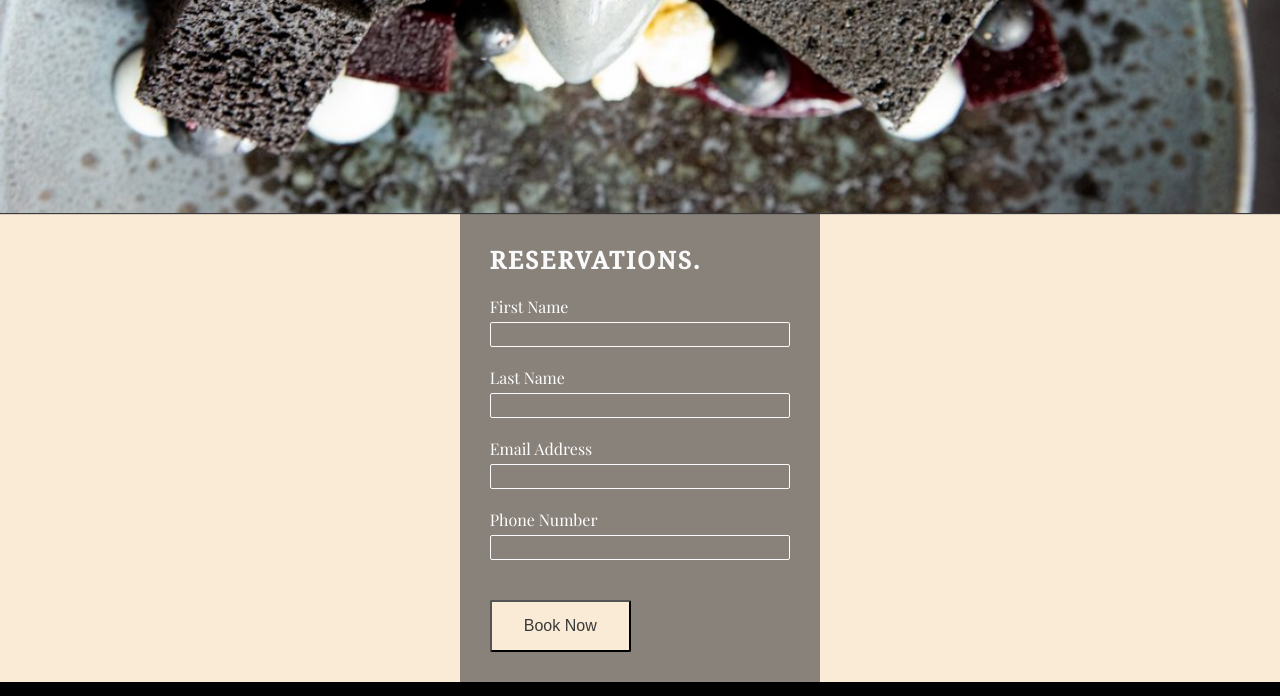
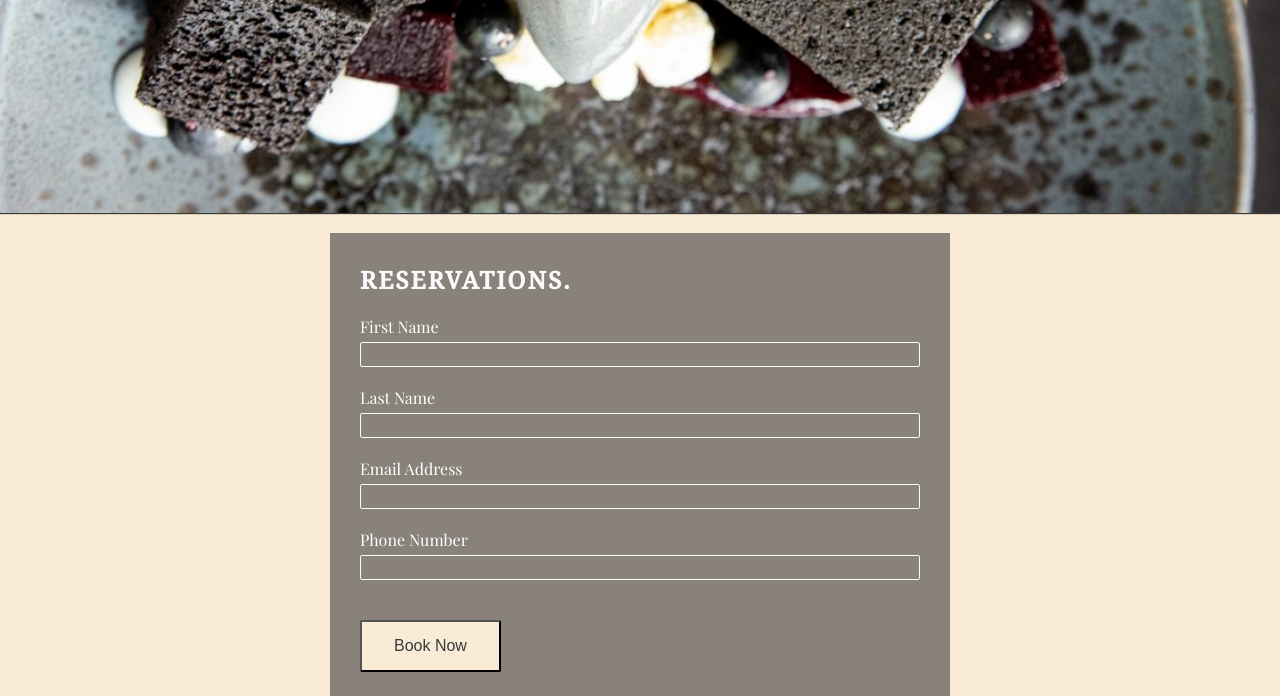
Before and after one commit to Alessandr095/Husk, a plain HTML site: page reservations.html in a window 1280 px wide. Shown: the part 462-1158 px from the top of the page. Drawn offline with nearby package versions, Linux system fonts and the light colour scheme.

Commit message:
fixed reservation form

```diff
--- a/assets/css/style.css
+++ b/assets/css/style.css
@@ -92,9 +92,6 @@ main {
     margin-top: 47px;
     display: flex;
     flex-direction: column;
-
-
-
 }
 
 #main-photo {
@@ -289,13 +286,19 @@ hr {
     justify-content: center;
     align-items: center;
     width: 100%;
+    padding: 20px 20px 20px 20px;
+
 }
 
 #reservation-form {
     display: inline-block;
+    flex-direction: column;
     color: #ffffff;
     background-color: rgba(60, 60, 60, 0.6);
-    padding: 30px
+    padding: 30px;
+
+
+
 }
 
 
@@ -391,6 +394,20 @@ hr {
 
     }
 
+    #reservation-form {
+        display: inline-block;
+        flex-direction: column;
+        position: relative;
+        color: #ffffff;
+        background-color: rgba(60, 60, 60, 0.6);
+        padding: 30px;
+        width: 50%;
+
+
+
+    }
+
+
     main {
         margin-top: 75px;
     }
```
